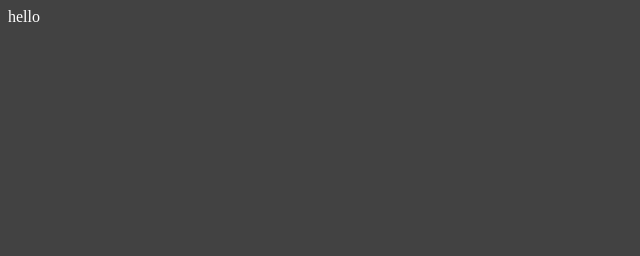
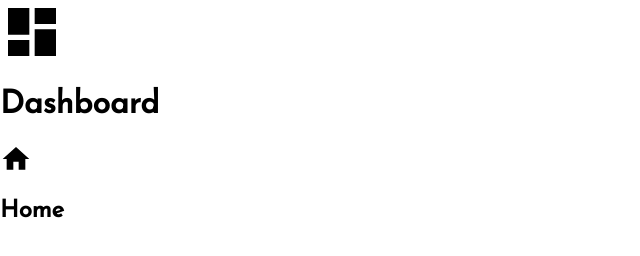
Before and after one commit to Zach1281/odin_admin_dashboard, a plain HTML site: page index.html in a window 1280 px wide. Shown: the whole page, without its empty margins (0-640 px from the left). Drawn offline with Linux system fonts and the light colour scheme.

Commit message:
Add icons and skeleton

```diff
--- a/index.html
+++ b/index.html
@@ -10,11 +10,18 @@
 <body>
     <main>
         <div class="dashboard">
-            <div class="title-section">
-                <div class="icon">hello</div>
-                <div class="title"></div>
+            <div class="title">
+                <div class="big-icon-dashboard">
+                    <img src="/assets/view-dashboard.svg" alt="dashboard-icon">
+                </div>
+                <h1>Dashboard</h1>
             </div>
-            <div class="section1"></div>
+            <div class="section1">
+                <div class="icon-home">
+                    <img src="/assets/home.svg" alt="home icon">
+                </div>
+                <h2>Home</h2>
+            </div>
             <div class="section2"></div>
         </div>
         <div class="navbar">
--- a/style.css
+++ b/style.css
@@ -1,4 +1,28 @@
+@import url('https://fonts.googleapis.com/css2?family=Josefin+Sans:ital,wght@0,300;0,400;1,300&family=Ubuntu:wght@300&display=swap');
+
+:root {
+    --font: 'Josefin Sans', 'Ubuntu', 'Georgia', 'sans-serif';
+}
+
 * {
-    background-color: rgb(66, 66, 66);
-    color: white;
+    font-family: var(--font);
 }
+
+body {
+    margin: 0;
+    padding: 0;
+}
+
+main {
+    display: grid;
+}
+
+div[class^='icon'] {
+    max-width: 2em;
+    max-height: 100%;
+}
+
+.big-icon-dashboard{
+    max-width: 4em;
+    max-height: 100%;
+}
```
